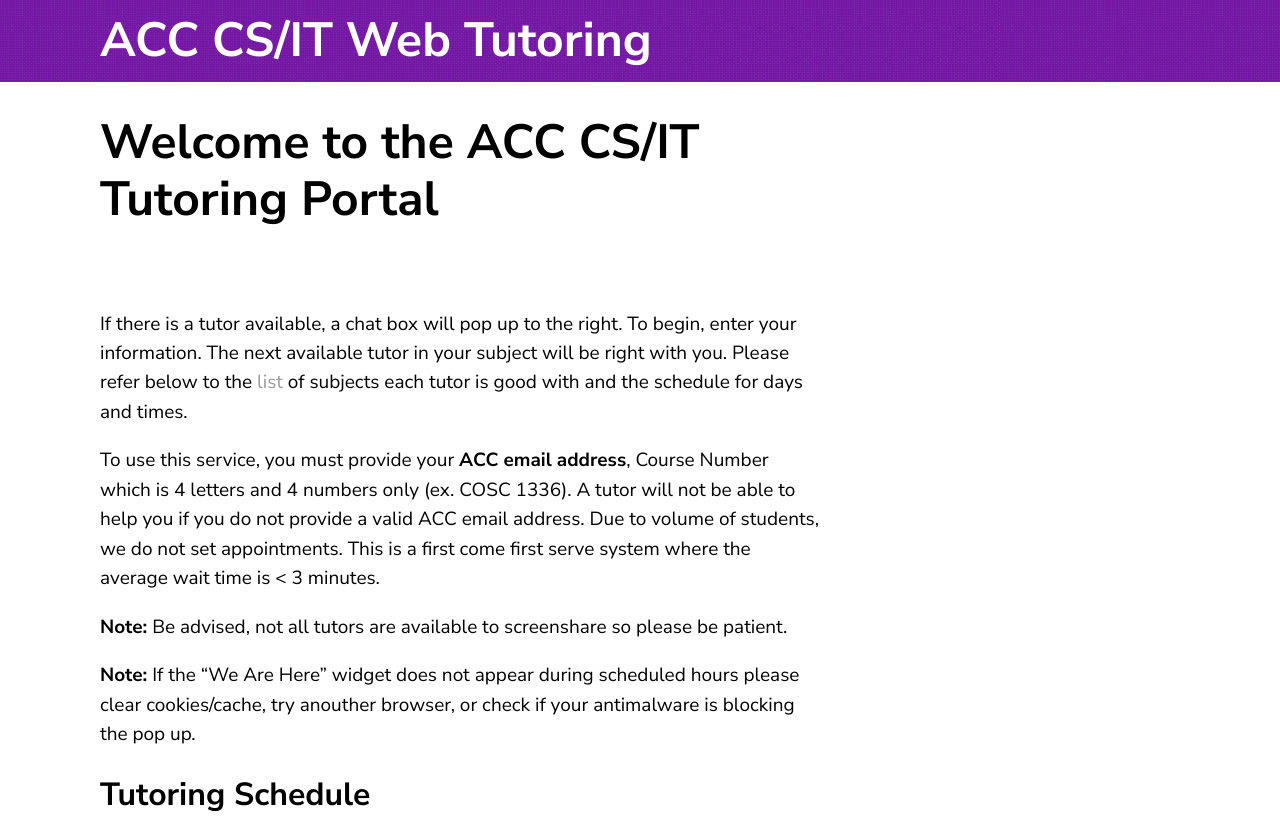
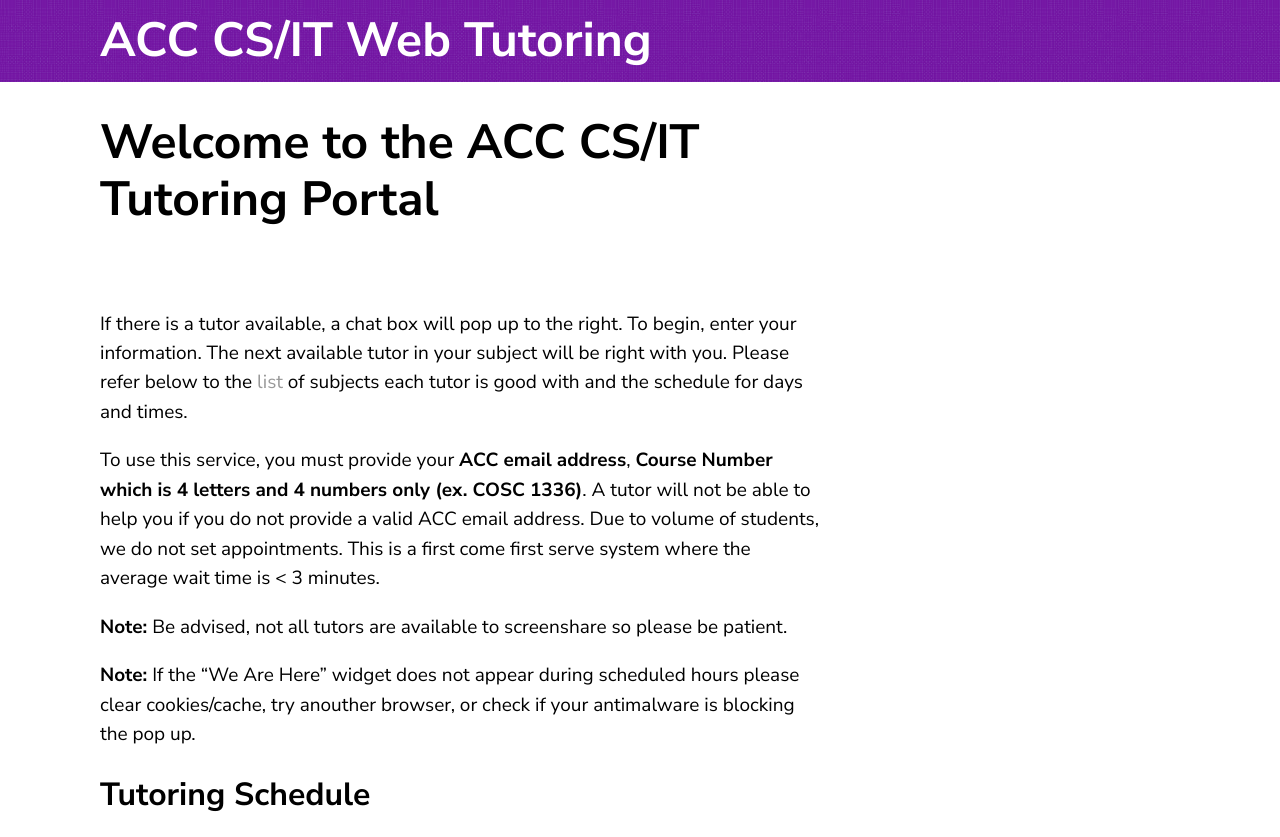
Before and after one commit to roosterrichard/acctutor, a Jekyll site: the page built from index.md, in a window 1280 px wide and 900 px high, cut to the strip 0-837 px from the top of the window. Built offline with Jekyll 4.4.1, drawn with Linux system fonts in a browser that asks for light colours; our own code applies the rules of GitHub Pages for plain Markdown files.

```diff
--- a/index.md
+++ b/index.md
@@ -8,7 +8,7 @@ If there is a tutor available, a chat box will pop up to the right. To begin,
 enter your information. The next available tutor in your subject will be right
 with you. Please refer below to the <a href="#Table">list</a> of subjects each tutor is good with and the schedule for days and times.
 
-To use this service, you must provide your __ACC email address__, Course Number which is 4 letters and 4 numbers only (ex. COSC 1336). A tutor will
+To use this service, you must provide your __ACC email address__, __Course Number which is 4 letters and 4 numbers only (ex. COSC 1336)__. A tutor will
 not be able to help you if you do not provide a valid ACC email address.
 Due to volume of students, we do not set appointments.
 This is a first come first serve system where the average wait time is < 3 minutes.
```
